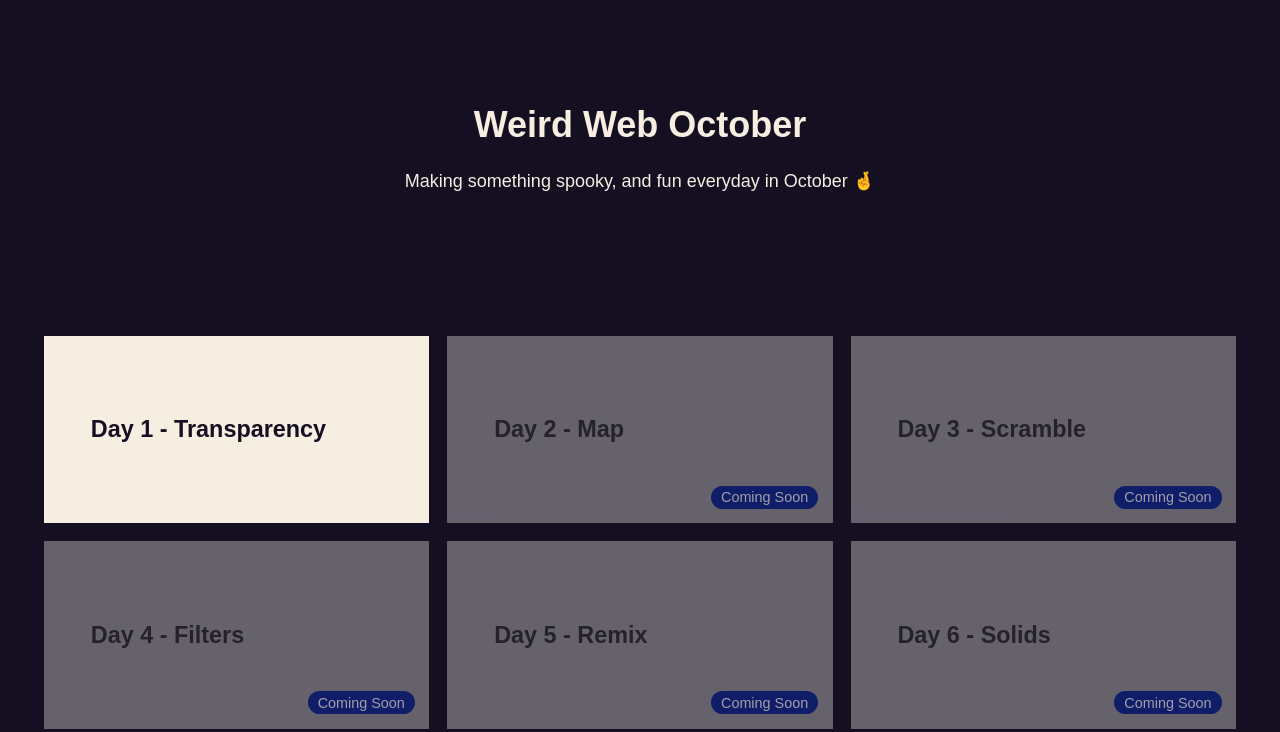
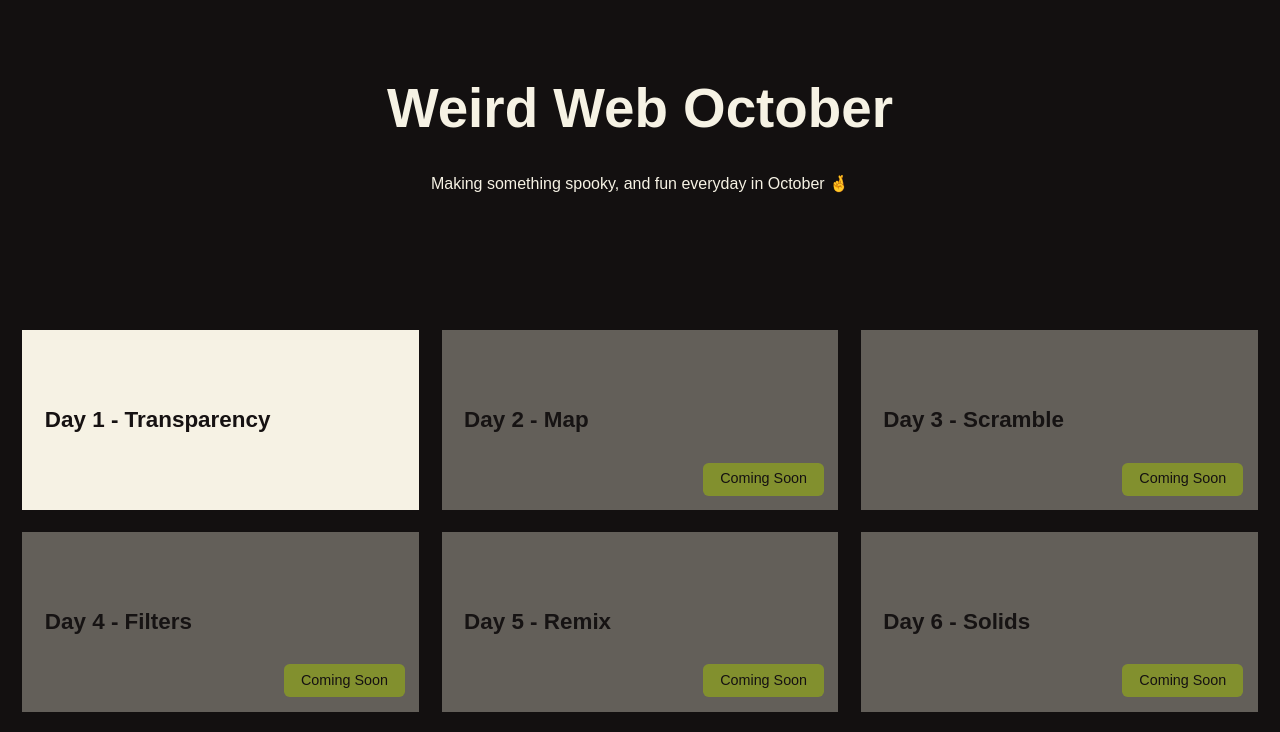
Before and after one commit to Samalmohanna1/WWO, an Astro site: page / in a window 1280 px wide. Shown: the top 732 px of the page. Built offline with nearby package versions, Linux system fonts and the light colour scheme; Astro itself is replaced by a stand-in of ours.

Commit message:
feat: setup base layout & theme.

```diff
--- a/astro.config.mjs
+++ b/astro.config.mjs
@@ -1,5 +1,10 @@
 // @ts-check
-import { defineConfig } from 'astro/config';
+import { defineConfig } from 'astro/config'
 
 // https://astro.build/config
-export default defineConfig({});
+export default defineConfig({
+	base: '/',
+	devToolbar: {
+		enabled: false,
+	},
+})
--- /dev/null
+++ b/src/components/Footer.astro
@@ -0,0 +1,75 @@
+---
+import baseData from '../data/baseData.js'
+const currentYear = new Date().getFullYear()
+---
+
+<footer>
+	<div class='content'>
+		<p class='large-header'>&#127875; WWO &#128123;</p>
+		<nav class='footer-content'>
+			<a
+				href={baseData.portfolioURL}
+				target='_blank'
+				rel='noopener noreferrer'
+				aria-label=`Sam's portfolio`
+				class='footer-link'
+				>Made with &#128376; and &#9749; by Sam Almohanna <span
+					class='arrow'>&#8599;</span
+				></a
+			>
+			<p class='copyright'>
+				Copyright &copy; {currentYear} - All rights reserved
+			</p>
+		</nav>
+	</div>
+</footer>
+
+<style>
+	footer {
+		background-color: var(--black-900);
+	}
+	.content {
+		display: flex;
+		flex-direction: column;
+		padding-inline: var(--spacing-s);
+		max-width: 1400px;
+		width: 100%;
+		margin-inline: auto;
+	}
+	.large-header {
+		font-size: clamp(32px, 10cqw, 150px);
+		text-align: center;
+		text-transform: uppercase;
+		font-weight: 800;
+		padding-block: var(--spacing-xl);
+	}
+
+	.footer-content {
+		display: flex;
+		flex-direction: column;
+		justify-content: space-between;
+	}
+	.footer-link {
+		text-decoration: none;
+		padding-block: var(--spacing-2xs);
+		color: var(--white-300);
+	}
+	.footer-link:hover {
+		text-decoration: underline;
+		text-underline-position: under;
+	}
+	.arrow {
+		font-size: var(--text-step-0);
+	}
+	.copyright {
+		font-size: var(--text-step--1);
+		padding-block: var(--spacing-2xs);
+	}
+
+	@media (min-width: 1000px) {
+		.footer-content {
+			flex-direction: row;
+			gap: 0;
+		}
+	}
+</style>
--- /dev/null
+++ b/src/layouts/BaseHead.astro
@@ -0,0 +1,56 @@
+---
+import baseData from '../data/baseData'
+import '../styles/global.css'
+
+const title = Astro.props.title || baseData.title
+const description = Astro.props.description || baseData.description
+const canonicalURL = Astro.props.canonicalURL || Astro.url.href
+const image = Astro.props.image || baseData.ogImage
+---
+
+<meta charset='utf-8' />
+<meta
+	name='viewport'
+	content='width=device-width, initial-scale=1, viewport-fit=cover'
+/>
+
+<!-- Primary Meta Tags -->
+<meta name='title' content={title || baseData.title} />
+<meta name='description' content={description || baseData.description} />
+<meta name='author' content='Sam Almohanna' />
+<link rel='icon' href='/favicon.svg' />
+
+<title>{title || baseData.title}</title>
+
+<!-- RSS -->
+<link
+	rel='alternate'
+	type='application/rss+xml'
+	title={`${baseData.title} Blog`}
+	href={`${baseData.url}/feed/blog.xml`}
+/>
+<!-- Canonical -->
+<link rel='canonical' href={canonicalURL} />
+
+<!-- Open Graph / Facebook -->
+<meta property='og:type' content='website' />
+<meta property='og:url' content={canonicalURL} />
+<meta property='og:title' content={title} />
+<meta property='og:description' content={description} />
+<meta property='og:image' content={image} />
+
+<!-- Twitter -->
+<meta property='twitter:card' content='summary_large_image' />
+<meta property='twitter:url' content={canonicalURL} />
+<meta property='twitter:title' content={title} />
+<meta property='twitter:description' content={description} />
+<meta property='twitter:image' content={image} />
+
+<!-- <script>
+	import posthog from 'posthog-js'
+
+	posthog.init('phc_94ik1KYUWEhH8mOK7Y3c4eSuq8nxZlayUtrPl3yF9N1', {
+		api_host: 'https://us.i.posthog.com',
+		person_profiles: 'always',
+	})
+</script> -->
--- /dev/null
+++ b/src/layouts/BaseLayout.astro
@@ -0,0 +1,24 @@
+---
+import BaseHead from './BaseHead.astro'
+import { ClientRouter } from 'astro:transitions'
+
+type Props = {
+	title: string
+	description?: string
+	image?: string
+}
+
+const { title, description, image } = Astro.props as Props
+---
+
+<html lang='en'>
+	<head>
+		<meta charset='utf-8' />
+		<meta name='viewport' content='width=device-width, initial-scale=1' />
+		<BaseHead title={title} description={description} image={image} />
+		<ClientRouter />
+	</head>
+	<body>
+		<slot />
+	</body>
+</html>
--- a/src/pages/index.astro
+++ b/src/pages/index.astro
@@ -1,4 +1,7 @@
 ---
+import Footer from '../components/Footer.astro'
+import BaseLayout from '../layouts/BaseLayout.astro'
+
 const wwo = [
 	{ id: 1, url: 'Transparency', status: 'launched' },
 	{ id: 2, url: 'Map', status: 'coming soon' },
@@ -34,20 +37,10 @@ const wwo = [
 ]
 ---
 
-<html lang='en'>
-	<head>
-		<meta charset='utf-8' />
-		<link rel='icon' type='image/svg+xml' href='/favicon.svg' />
-		<meta name='viewport' content='width=device-width' />
-		<meta name='generator' content={Astro.generator} />
-		<title>Astro</title>
-	</head>
-	<body>
+<BaseLayout title=''>
 	<div class='main-header'>
 		<h1>Weird Web October</h1>
-			<p>
-				Making something spooky, and fun everyday in October &#129310;
-			</p>
+		<p>Making something spooky, and fun everyday in October &#129310;</p>
 	</div>
 	<ul class='link-group'>
 		{
@@ -73,34 +66,29 @@ const wwo = [
 			))
 		}
 	</ul>
-	</body>
-</html>
+	<Footer />
+</BaseLayout>
 
 <style>
-	html {
-		font-size: 18px;
-		font-family: sans-serif;
-		background-color: rgb(21, 15, 34);
-		color: rgb(247, 238, 226);
-	}
-
 	.main-header {
+		display: grid;
+		justify-content: center;
 		text-align: center;
-		text-wrap: balance;
-		padding: 4em 2em;
+		padding: var(--spacing-xl) var(--spacing-s);
 		& h1 {
-			font-size: clamp(2rem, 2.5vw, 4rem);
+			font-size: var(--text-step-4);
 			font-weight: 800;
+			padding-bottom: var(--spacing-s);
 		}
 	}
 
 	.link-group {
 		display: grid;
 		grid-template-columns: repeat(auto-fit, minmax(300px, 1fr));
-		gap: 1em;
+		gap: var(--spacing-s);
 		max-width: 1400px;
 		margin-inline: auto;
-		padding: 2em;
+		padding: var(--spacing-xl) var(--spacing-s);
 	}
 
 	.link-group li {
@@ -111,17 +99,15 @@ const wwo = [
 	.link {
 		display: flex;
 		flex-direction: column;
-		align-items: flex-start;
 		justify-content: center;
-		width: 100%; /* Full width of grid cell */
+		width: 100%;
 		min-height: 8em;
-		padding: 2em;
-		background-color: rgb(247, 238, 226);
-		color: rgb(21, 15, 34);
+		padding: var(--spacing-s);
+		background-color: var(--white-400);
+		color: var(--black-600);
 		text-decoration: none;
-		box-sizing: border-box;
 		font-weight: bold;
-		font-size: 1.3em;
+		font-size: var(--text-step-0);
 		position: relative;
 		transition:
 			background 0.2s,
@@ -129,26 +115,25 @@ const wwo = [
 	}
 
 	.link.launched:hover {
-		background-color: rgb(255, 233, 160);
+		background-color: var(--orange-400);
 	}
 
 	.link.coming-soon {
 		opacity: 0.6;
 		pointer-events: none;
-		color: #302f2f;
-		background-color: #ccccccbb;
+		color: var(--black-500);
+		background-color: var(--white-800);
 		cursor: not-allowed;
 		position: relative;
 	}
 
 	.status-tag {
-		background: rgb(14, 39, 151);
-		color: #fff;
-		padding: 0.25em 0.7em;
-		font-size: 0.8rem;
+		background: var(--lime-400);
+		color: var(--black-600);
+		padding: var(--spacing-3xs) var(--spacing-xs);
+		font-size: var(--text-step--2);
 		font-weight: normal;
-		border-radius: 2em;
-		margin-top: 0.6em;
+		border-radius: var(--spacing-3xs);
 		position: absolute;
 		bottom: 1em;
 		right: 1em;
--- /dev/null
+++ b/src/styles/global.css
@@ -0,0 +1,17 @@
+@import url("./reset.css");
+@import url("./theme.css");
+
+
+body {
+    color: var(--white-400);
+    background-color: var(--black-700);
+    transition:
+        color 0.5s,
+        background-color 0.5s;
+    font-family: sans-serif;
+    line-height: 1.5;
+    text-wrap: pretty;
+    text-rendering: optimizeLegibility;
+    -webkit-font-smoothing: antialiased;
+    -moz-osx-font-smoothing: grayscale;
+}
--- /dev/null
+++ b/src/styles/reset.css
@@ -0,0 +1,69 @@
+/*
+  Josh's Custom CSS Reset w/minor changes
+  https://www.joshwcomeau.com/css/custom-css-reset/
+*/
+html {
+  box-sizing: border-box;
+  margin: 0;
+  padding: 0;
+}
+
+*,
+*::before,
+*::after {
+  box-sizing: inherit;
+  margin: 0;
+}
+
+body {
+  line-height: 1.5;
+  -webkit-font-smoothing: antialiased;
+}
+
+header,
+footer,
+main,
+section,
+article {
+  container-type: inline-size;
+}
+
+img,
+picture,
+video,
+canvas,
+svg {
+  display: block;
+  max-width: 100%;
+}
+
+input,
+button,
+textarea,
+select {
+  font: inherit;
+}
+
+p,
+li,
+figcaption {
+  overflow-wrap: break-word;
+  text-wrap: pretty;
+  max-width: 60ch;
+}
+
+h1,
+h2,
+h3,
+h4,
+h5,
+h6 {
+  overflow-wrap: break-word;
+  text-wrap: balance;
+  max-width: 60ch;
+}
+
+#root,
+#__next {
+  isolation: isolate;
+}
--- /dev/null
+++ b/src/styles/theme.css
@@ -0,0 +1,102 @@
+:root {
+    /* Colors */
+    --black-50: hsla(0, 4%, 95%, 1);
+    --black-100: hsla(0, 0%, 86%, 1);
+    --black-200: hsla(0, 1%, 67%, 1);
+    --black-300: hsla(0, 1%, 47%, 1);
+    --black-400: hsla(0, 3%, 28%, 1);
+    --black-500: hsla(0, 9%, 9%, 1);
+    --black-600: hsla(0, 10%, 8%, 1);
+    --black-700: hsla(0, 9%, 7%, 1);
+    --black-800: hsla(0, 10%, 6%, 1);
+    --black-900: hsla(0, 8%, 5%, 1);
+
+    --white-50: hsla(60, 33%, 99%, 1);
+    --white-100: hsla(40, 43%, 99%, 1);
+    --white-200: hsla(45, 50%, 97%, 1);
+    --white-300: hsla(42, 52%, 95%, 1);
+    --white-400: hsla(46, 49%, 93%, 1);
+    --white-500: hsla(44, 50%, 91%, 1);
+    --white-600: hsla(42, 20%, 80%, 1);
+    --white-700: hsla(45, 10%, 69%, 1);
+    --white-800: hsla(43, 6%, 57%, 1);
+    --white-900: hsla(44, 5%, 46%, 1);
+
+    --lavender-50: hsla(240, 50%, 98%, 1);
+    --lavender-100: hsla(245, 46%, 95%, 1);
+    --lavender-200: hsla(242, 44%, 88%, 1);
+    --lavender-300: hsla(241, 44%, 81%, 1);
+    --lavender-400: hsla(242, 44%, 74%, 1);
+    --lavender-500: hsla(242, 43%, 67%, 1);
+    --lavender-600: hsla(242, 30%, 59%, 1);
+    --lavender-700: hsla(242, 21%, 51%, 1);
+    --lavender-800: hsla(241, 21%, 42%, 1);
+    --lavender-900: hsla(242, 21%, 34%, 1);
+
+    --lime-50: hsla(66, 71%, 97%, 1);
+    --lime-100: hsla(69, 76%, 92%, 1);
+    --lime-200: hsla(69, 76%, 81%, 1);
+    --lime-300: hsla(69, 76%, 69%, 1);
+    --lime-400: hsla(69, 76%, 58%, 1);
+    --lime-500: hsla(69, 85%, 47%, 1);
+    --lime-600: hsla(69, 85%, 41%, 1);
+    --lime-700: hsla(69, 85%, 35%, 1);
+    --lime-800: hsla(69, 85%, 29%, 1);
+    --lime-900: hsla(69, 85%, 24%, 1);
+
+    --orange-50: hsla(22, 100%, 98%, 1);
+    --orange-100: hsla(21, 89%, 93%, 1);
+    --orange-200: hsla(21, 90%, 84%, 1);
+    --orange-300: hsla(21, 91%, 75%, 1);
+    --orange-400: hsla(21, 91%, 66%, 1);
+    --orange-500: hsla(21, 91%, 56%, 1);
+    --orange-600: hsla(21, 70%, 49%, 1);
+    --orange-700: hsla(21, 70%, 42%, 1);
+    --orange-800: hsla(21, 70%, 35%, 1);
+    --orange-900: hsla(21, 70%, 28%, 1);
+
+    --pink-50: hsla(315, 100%, 99%, 1);
+    --pink-100: hsla(318, 83%, 98%, 1);
+    --pink-200: hsla(318, 86%, 95%, 1);
+    --pink-300: hsla(317, 87%, 91%, 1);
+    --pink-400: hsla(318, 87%, 88%, 1);
+    --pink-500: hsla(318, 87%, 85%, 1);
+    --pink-600: hsla(318, 45%, 74%, 1);
+    --pink-700: hsla(318, 28%, 64%, 1);
+    --pink-800: hsla(317, 18%, 53%, 1);
+    --pink-900: hsla(318, 15%, 43%, 1);
+
+    /* Font Sizes */
+    --text-step--2: clamp(0.72rem, 0.6609rem + 0.2954vw, 0.96rem);
+    --text-step--1: clamp(0.9rem, 0.8262rem + 0.3692vw, 1.2rem);
+    --text-step-0: clamp(1.125rem, 1.0327rem + 0.4615vw, 1.5rem);
+    --text-step-1: clamp(1.4063rem, 1.2909rem + 0.5769vw, 1.875rem);
+    --text-step-2: clamp(1.7578rem, 1.6136rem + 0.7212vw, 2.3438rem);
+    --text-step-3: clamp(2.1973rem, 2.017rem + 0.9014vw, 2.9297rem);
+    --text-step-4: clamp(2.7466rem, 2.5212rem + 1.1268vw, 3.6621rem);
+    --text-step-5: clamp(3.4332rem, 3.1515rem + 1.4085vw, 4.5776rem);
+    --text-step-6: clamp(4.2915rem, 3.9394rem + 1.7606vw, 5.722rem);
+    --text-step-7: clamp(5.3644rem, 4.9243rem + 2.2008vw, 7.1526rem);
+    --text-step-8: clamp(6.7055rem, 6.1553rem + 2.751vw, 8.9407rem);
+
+    /* Letter Spacing */
+    --letter-spacing-3xs: -.15em;
+    --letter-spacing-2xs: -.05em;
+    --letter-spacing-xs: -.025em;
+    --letter-spacing-s: 0;
+    --letter-spacing-m: .025em;
+    --letter-spacing-l: .05em;
+    --letter-spacing-xl: .15em;
+    --letter-spacing-2xl: .2em;
+
+    /* Spacing */
+    --spacing-3xs: clamp(0.3125rem, 0.2971rem + 0.0769vw, 0.375rem);
+    --spacing-2xs: clamp(0.5625rem, 0.5163rem + 0.2308vw, 0.75rem);
+    --spacing-xs: clamp(0.875rem, 0.8135rem + 0.3077vw, 1.125rem);
+    --spacing-s: clamp(1.125rem, 1.0327rem + 0.4615vw, 1.5rem);
+    --spacing-m: clamp(1.6875rem, 1.549rem + 0.6923vw, 2.25rem);
+    --spacing-l: clamp(2.25rem, 2.0654rem + 0.9231vw, 3rem);
+    --spacing-xl: clamp(3.375rem, 3.0981rem + 1.3846vw, 4.5rem);
+    --spacing-2xl: clamp(4.5rem, 4.1308rem + 1.8462vw, 6rem);
+    --spacing-3xl: clamp(6.75rem, 6.1962rem + 2.7692vw, 9rem);
+}
```
Also changed, not shown: src/data/baseData.ts (added, +8 -0 lines). Lines whose indentation alone changed are shown as unchanged.
